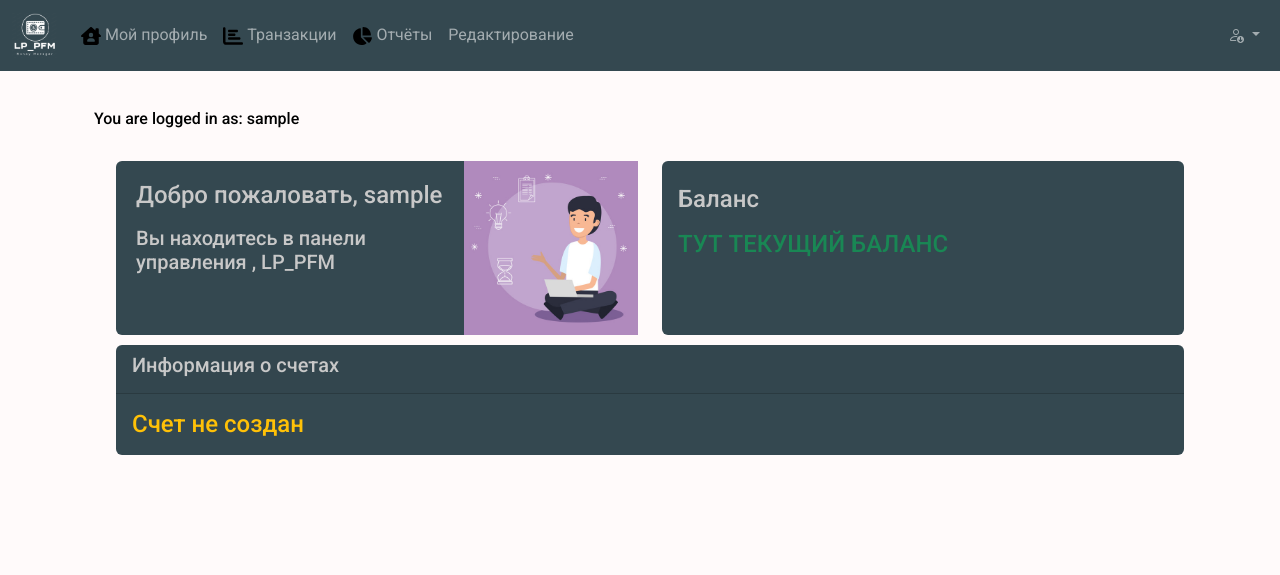
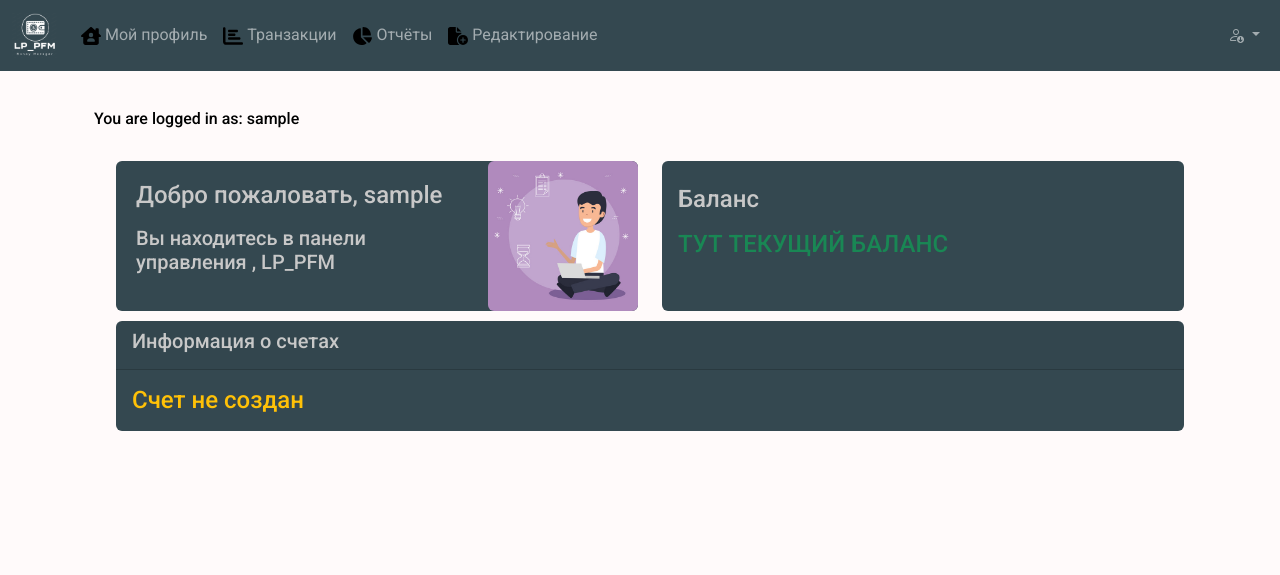
Before and after one commit to estem8/LP_PFM, a Flask app: page /users/dashboard in a window 1280 px wide. Shown: the top 575 px of the page. Run offline with Flask 3, Linux system fonts and the light colour scheme; the visitor is signed in with stand-in values (Sample User, id 1).

Commit message:
1) правка меню navbar 2)Редирект залогининого пользователя

```diff
--- a/app/__init__.py
+++ b/app/__init__.py
@@ -1,4 +1,4 @@
-from flask import Flask, render_template
+from flask import Flask, redirect, render_template, url_for
 from flask_login import LoginManager, current_user, login_required
 
 from app.database import db
@@ -35,6 +35,8 @@ def create_app(test_config=None):
 
     @app.route('/')
     def index():
+        if current_user.is_authenticated:
+            return redirect(url_for('user.dashboard'))
         return render_template('index.html')
 
     @app.route('/profile/')
--- a/app/static/styles/styles.css
+++ b/app/static/styles/styles.css
@@ -71,13 +71,12 @@ a:hover {
 	margin-right: 0px;
 	margin-top: 5px;
 	margin-bottom: 5px;
-
 }
 
 
 .illustration-img {
-    max-width: 150px;
-    width: 100%;
+	max-width: 150px;
+    /* width: 100%; */
 }
 
 .carousel-inner{
--- a/app/templates/menu.html
+++ b/app/templates/menu.html
@@ -30,7 +30,10 @@
                     </a>
                 </li>
                 <li class="nav-item">
-                    <a class="nav-link" href="{{ url_for('edit.account_editor') }}">Редактирование</a>
+                    <a class="nav-link" href="{{ url_for('edit.account_editor') }}">
+                    <img src="{{ url_for('static', filename='svgs/file-circle-plus.svg') }}" alt="Отчёты" width="20">
+                    Редактирование
+                    </a>
                 </li>
                 {% else %}
                 <li class="nav-item">
--- a/app/templates/user/dashboard.html
+++ b/app/templates/user/dashboard.html
@@ -18,9 +18,9 @@ Dashboard page
                                     <h5 class="mb-3">Вы находитесь в панели управления , LP_PFM</h5>
                                 </div>
                             </div>
-                            <div class="col-md-4 align-self-end text-end">
-                                <img src="{{ url_for('static', filename='img/customer-support.jpg') }}" img-fluid illustration-img"
-                                    alt="">
+                            <div class="col-md-4">
+                                <img src="{{ url_for('static', filename='img/customer-support.jpg') }}"
+                                    class="img-fluid rounded float-end illustration-img" alt="">
                             </div>
                         </div>
                     </div>
@@ -53,6 +53,7 @@ Dashboard page
             </div>
             {% if accounts %}
             <div class="card-body">
+                <div class="table-responsive">
                     <table class="table table-hover">
                         <thead>
                             <tr>
@@ -81,5 +82,6 @@ Dashboard page
                 </div>
             </div>
         </div>
+    </div>
 </section>
 {% endblock %}
--- a/app/user/views.py
+++ b/app/user/views.py
@@ -15,7 +15,7 @@ blueprint = Blueprint('user', __name__, url_prefix='/users')
 @blueprint.route('/login')
 def login():
     if current_user.is_authenticated:
-        return redirect(url_for('index'))
+        return redirect(url_for('user.dashboard'))
     title = 'Вход'
     login_form = LoginForm()
     return render_template('user/login.html', page_title=title, form=login_form)
```
Also changed, not shown: app/static/svgs/file-circle-plus.svg (added). Lines whose indentation alone changed are shown as unchanged.
